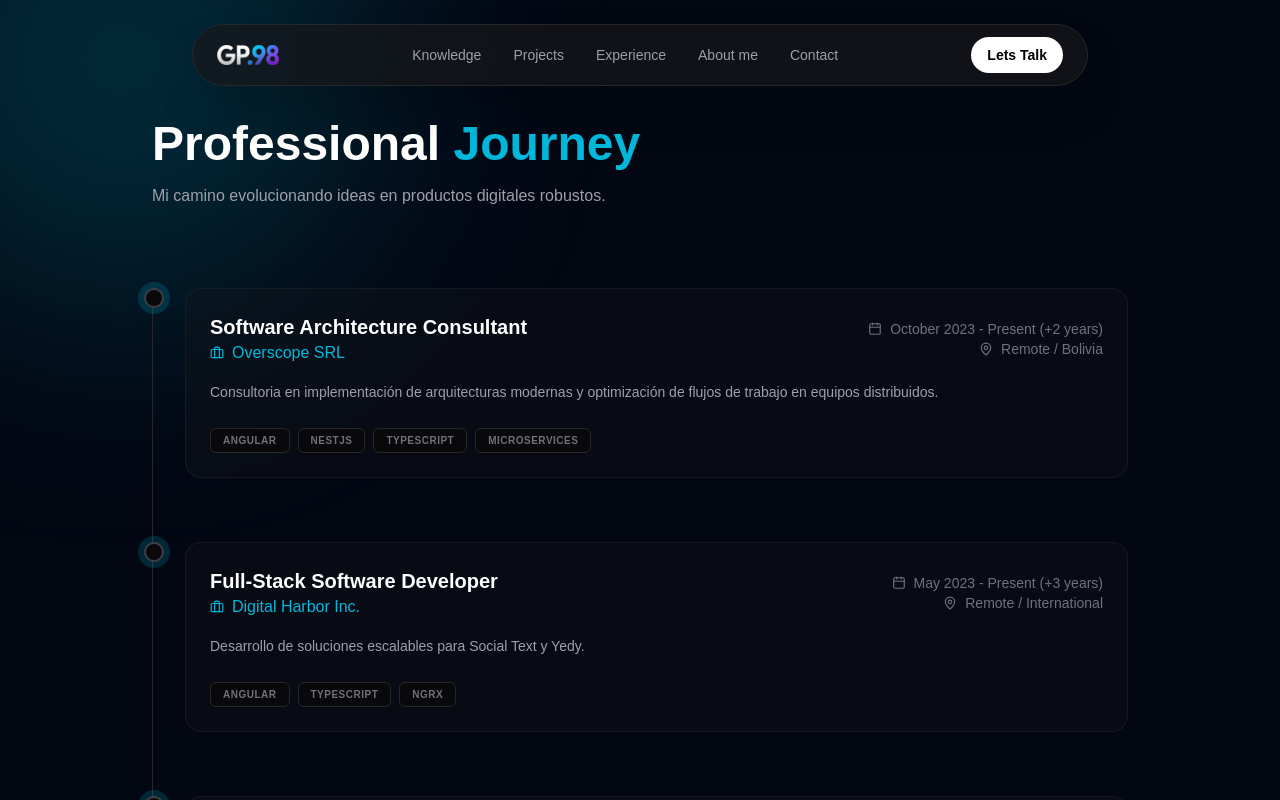
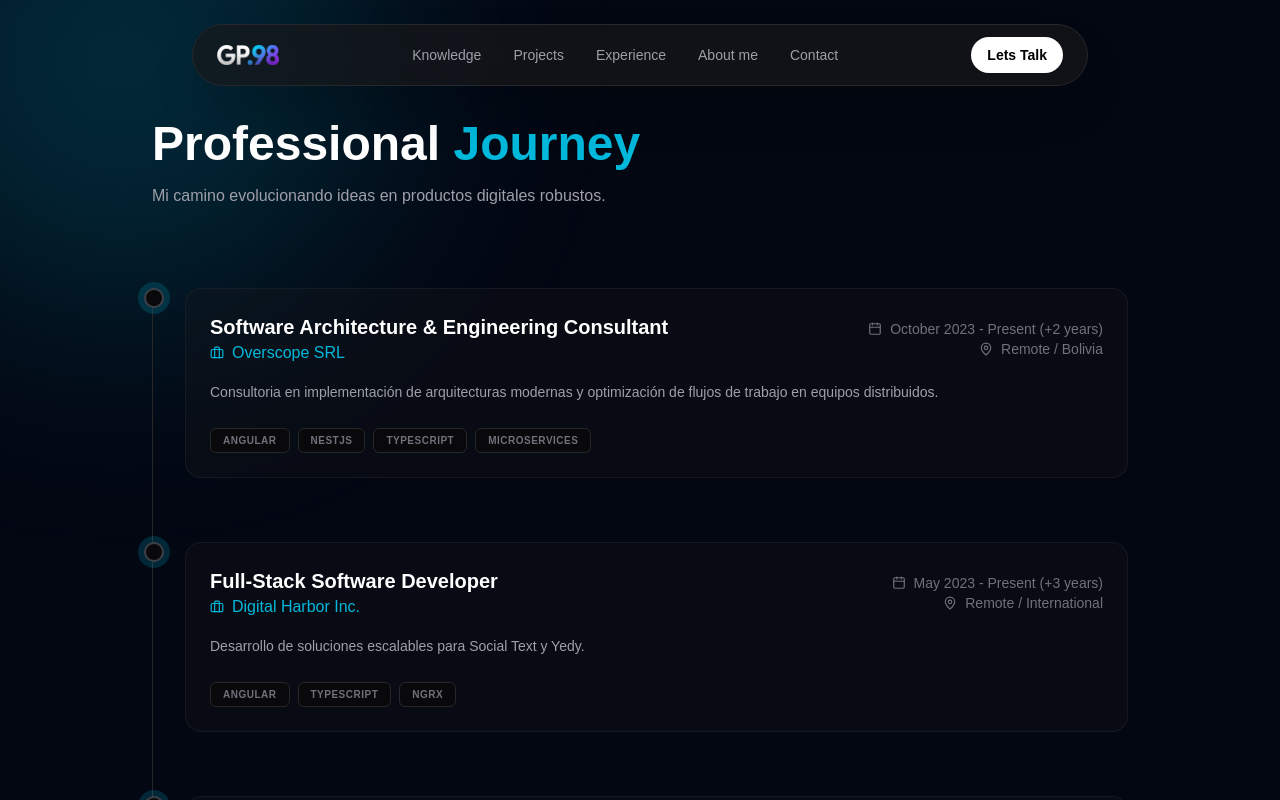
Before and after one commit to GPeredo98/gperedo98-portfolio, a Next.js app: page /experience in a window 1280 px wide. Shown: the top 800 px of the page. Built offline with nearby package versions, Linux system fonts and the light colour scheme.

Commit message:
fix: update role description for Overscope SRL experience

```diff
--- a/src/app/experience/page.tsx
+++ b/src/app/experience/page.tsx
@@ -4,7 +4,7 @@ const Experience = () => {
   const experiences = [
     {
       company: "Overscope SRL",
-      role: "Software Architecture Consultant",
+      role: "Software Architecture & Engineering Consultant",
       period: "October 2023 - Present (+2 years)",
       location: "Remote / Bolivia",
       description: "Consultoria en implementación de arquitecturas modernas y optimización de flujos de trabajo en equipos distribuidos.",
```
